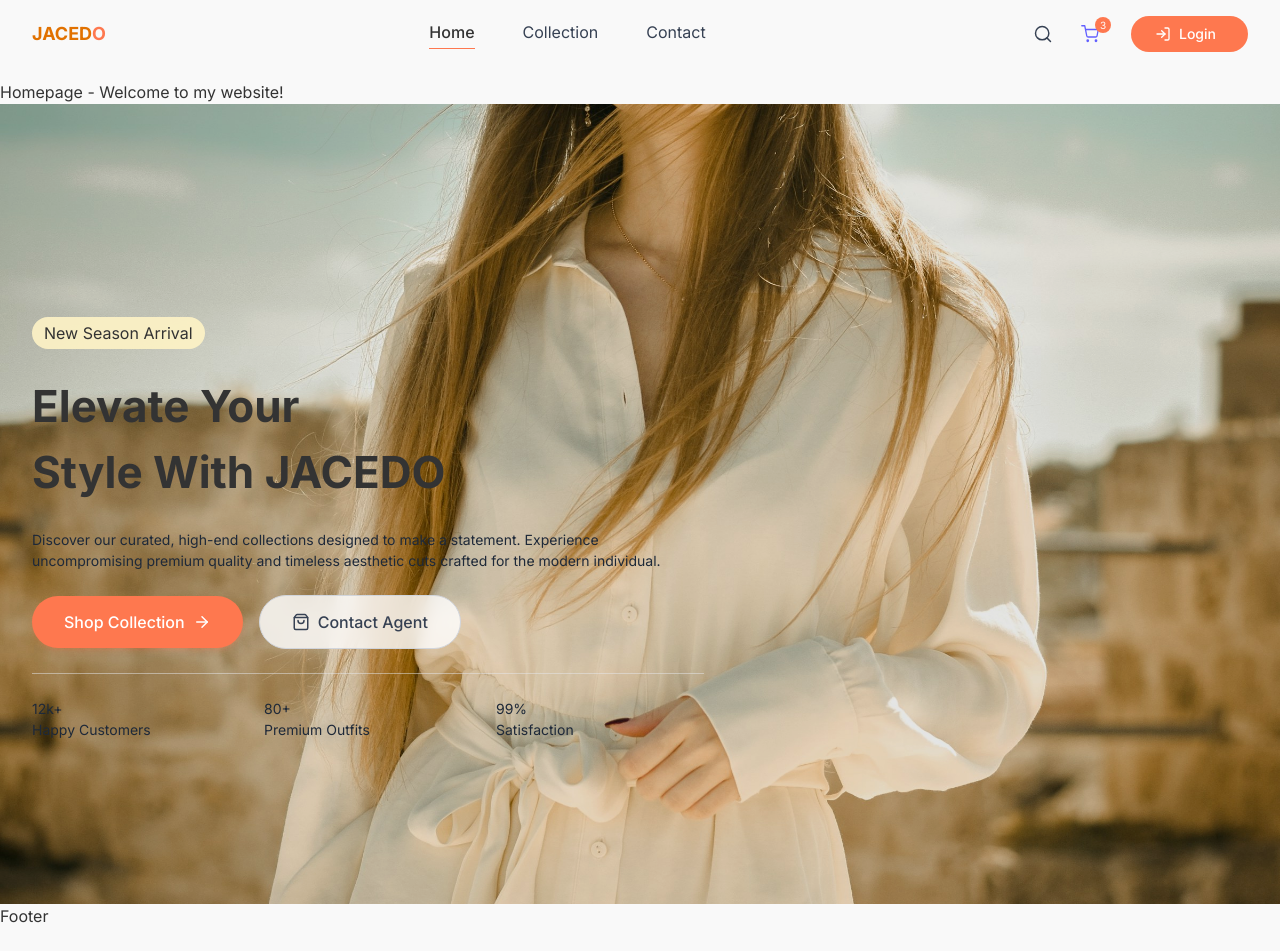
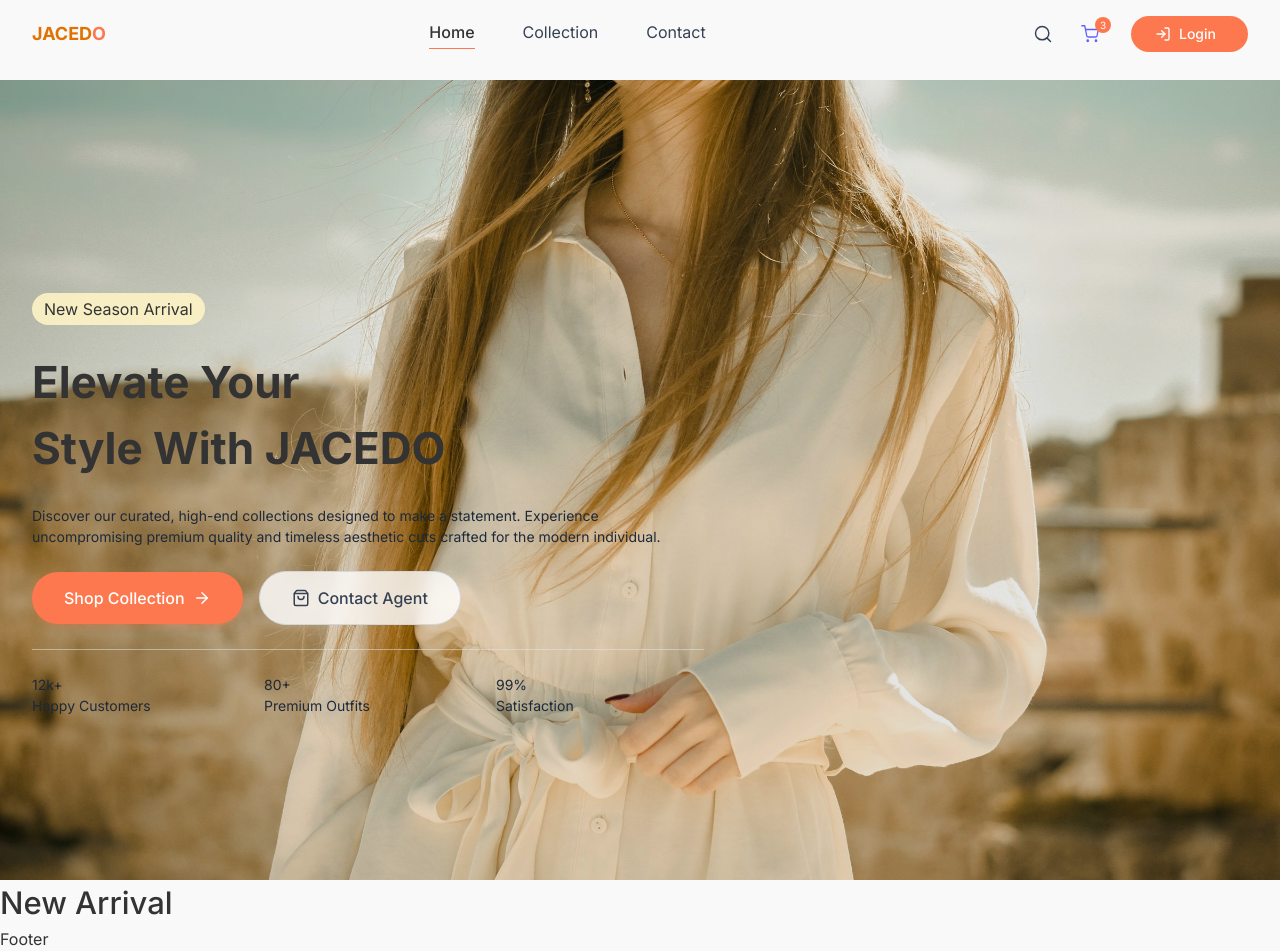
Before and after one commit to Johnedorhe/shopping-ecommerce, a Next.js app in the folder sites/jacedo/: page / in a window 1280 px wide. Before the commit the page ends 928 px from the top, so only its background shows below. Built offline with nearby package versions, Linux system fonts and the light colour scheme.

Commit message:
carousel added

```diff
--- a/sites/jacedo/app/page.tsx
+++ b/sites/jacedo/app/page.tsx
@@ -1,11 +1,12 @@
 import Hero from '@/components/ui/hero'
+import NewArrivals from '@/components/ui/new-arrivals'
 import React from 'react'
 
 const Homepage = () => {
   return (
     <div>
-      Homepage - Welcome to my website!
       <Hero />
+      <NewArrivals />
     </div>
   )
 }
--- a/sites/jacedo/components/ui/hero.tsx
+++ b/sites/jacedo/components/ui/hero.tsx
@@ -9,7 +9,6 @@ const Hero = () => {
       style={{ backgroundImage: "url('/bg.jpg')" }}
     >
 
-      {/* Optional: Dark overlay tint to ensure text remains readable over the background image */}
       <div className="absolute inset-0 bg-black/10 pointer-events-none z-0" />
 
       {/* ✅ UPDATED: Changed from a 2-column grid layout to a clean centered or left-aligned column */}
--- /dev/null
+++ b/sites/jacedo/components/ui/new-arrivals.tsx
@@ -0,0 +1,11 @@
+import React from 'react'
+
+const NewArrivals = () => {
+  return (
+    <div>
+      <h3>New Arrival</h3>
+    </div>
+  )
+}
+
+export default NewArrivals
--- /dev/null
+++ b/sites/jacedo/components/ui/title.tsx
@@ -0,0 +1,18 @@
+import React from 'react'
+
+const Title = ({title1, title2, titleStyles, title1styles, paraStyles, para}) => {
+
+  return (
+    <div className={`${titleStyles}`}>
+      <h3 className={`${title1styles}`}>
+        {title1}
+        <span className='text-destructive font-light underline'>{title2}</span>
+      </h3>
+      <p className={`${paraStyles} max-w-md`}>
+        {para ? para : 'Explore our collection of stylish clothing and footwear, designed to elevate your fashion game. Shop now and discover the latest trends in fashion.'}
+      </p>
+    </div>
+  )
+}
+
+export default Title
```
